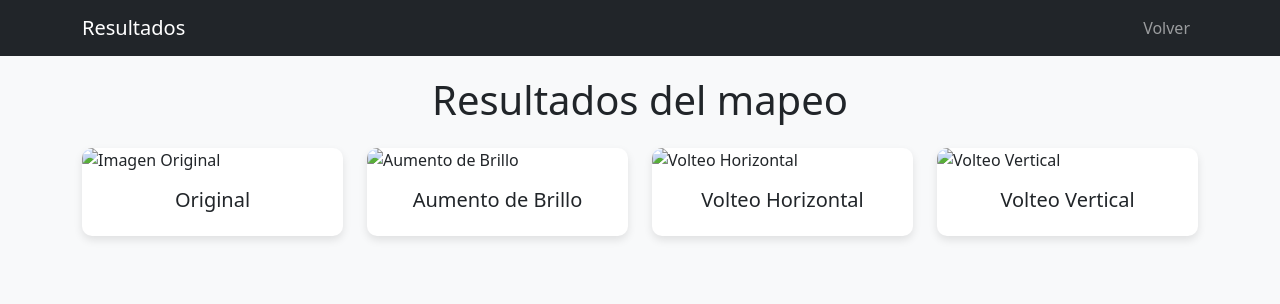
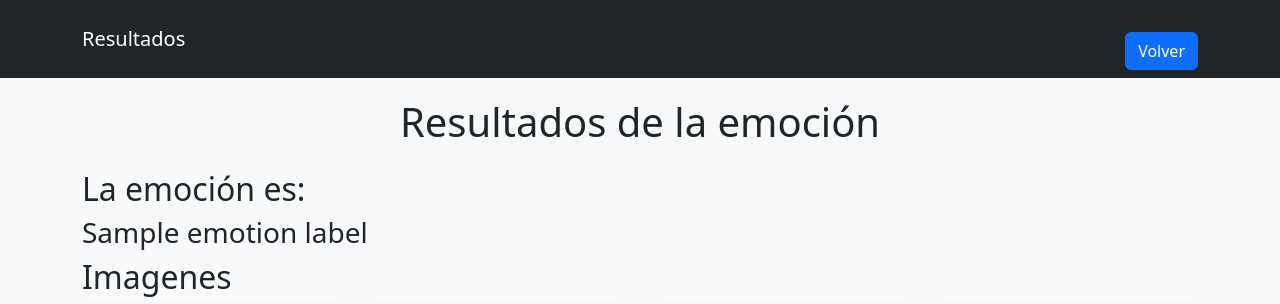
Before and after one commit to Liagiba03/FacialKeys_Flask, a Flask app: template templates/resultado.html in a window 1280 px wide. Shown: the top 304 px of the page. Run offline with Flask 3, Linux system fonts and the light colour scheme; the template is opened without the code that fills it: most values are stand-ins (such as "Sample title", 1, 10 or a date in 2020); some libraries are stand-ins or nearby versions.

Commit message:
Add emotion

```diff
--- a/templates/resultado.html
+++ b/templates/resultado.html
@@ -31,7 +31,11 @@
             <a class="navbar-brand" href="{{ url_for('index') }}">Resultados</a>
             <ul class="navbar-nav">
                 <li class="nav-item">
-                    <a class="nav-link" href="{{ url_for('index') }}">Volver</a>
+                    <form action="{{ url_for('borrar') }}" method="POST">
+                        <input type="hidden" name="image_path" value="{{ image_path }}">
+                        <button type="submit" class="btn btn-primary btn-block submit-btn mt-4">Volver</button>
+                    </form>
+
                 </li>
             </ul>
         </div>
@@ -39,7 +43,11 @@
 
     <!-- Content -->
     <div class="container">
-        <h1 class="text-center mb-4">Resultados del mapeo</h1>
+        <h1 class="text-center mb-4">Resultados de la emoción</h1>
+
+        <h2>La emoción es:</h2>
+        <h3>{{ emotion_label }}</h3>
+        <h2>Imagenes</h2>
 
         <div class="row">
             <div class="col-md-6 col-lg-3">
```
